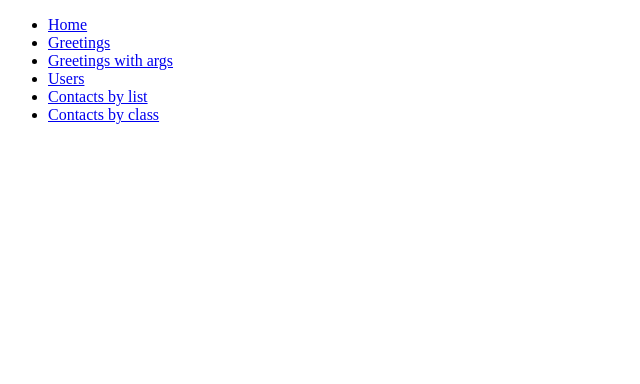
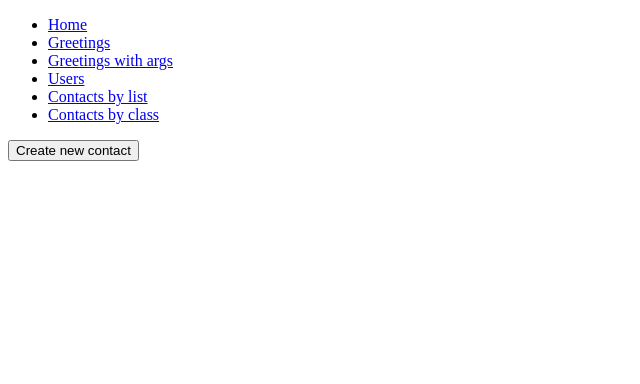
Before and after one commit to Hillel-i-Python-Pro-i-2022-12-27/homework__natali_chystyakova_django, a Django app: page /contacts/list/by-class/ in a window 1280 px wide. Shown: the top 384 px of the page, without its empty margins (0-640 px from the left). Run offline with Django 4.2, Linux system fonts and the light colour scheme; data that the repository does not hold is empty.

Commit message:
fix contact_list.html in templates

```diff
--- a/apps/templates/contacts/contact_list.html
+++ b/apps/templates/contacts/contact_list.html
@@ -1,5 +1,10 @@
 {% extends "_helpers/_base.html" %}
 {%  block content %}
+    <a href="{% url "contacts:create" %}">
+        <button>
+            Create new contact
+        </button>
+    </a>
 
     <ul>
         {% for contact in object_list %}
@@ -11,6 +16,21 @@
                 <span>{{ contact.modified_at }}</span>
 
             </li>
+            <a href="{% url "contacts:update" pk=contact.id %}">
+                    <button>
+                        Edit
+                    </button>
+                </a>
+                <a href="{% url "contacts:delete" pk=contact.id %}">
+                    <button>
+                        Delete
+                    </button>
+                </a>
+                <a href="{% url "contacts:details" pk=contact.id %}">
+                    <button>
+                        view on the site
+                    </button>
+                </a>
         {% endfor %}
     </ul>
 {% endblock %}
```
